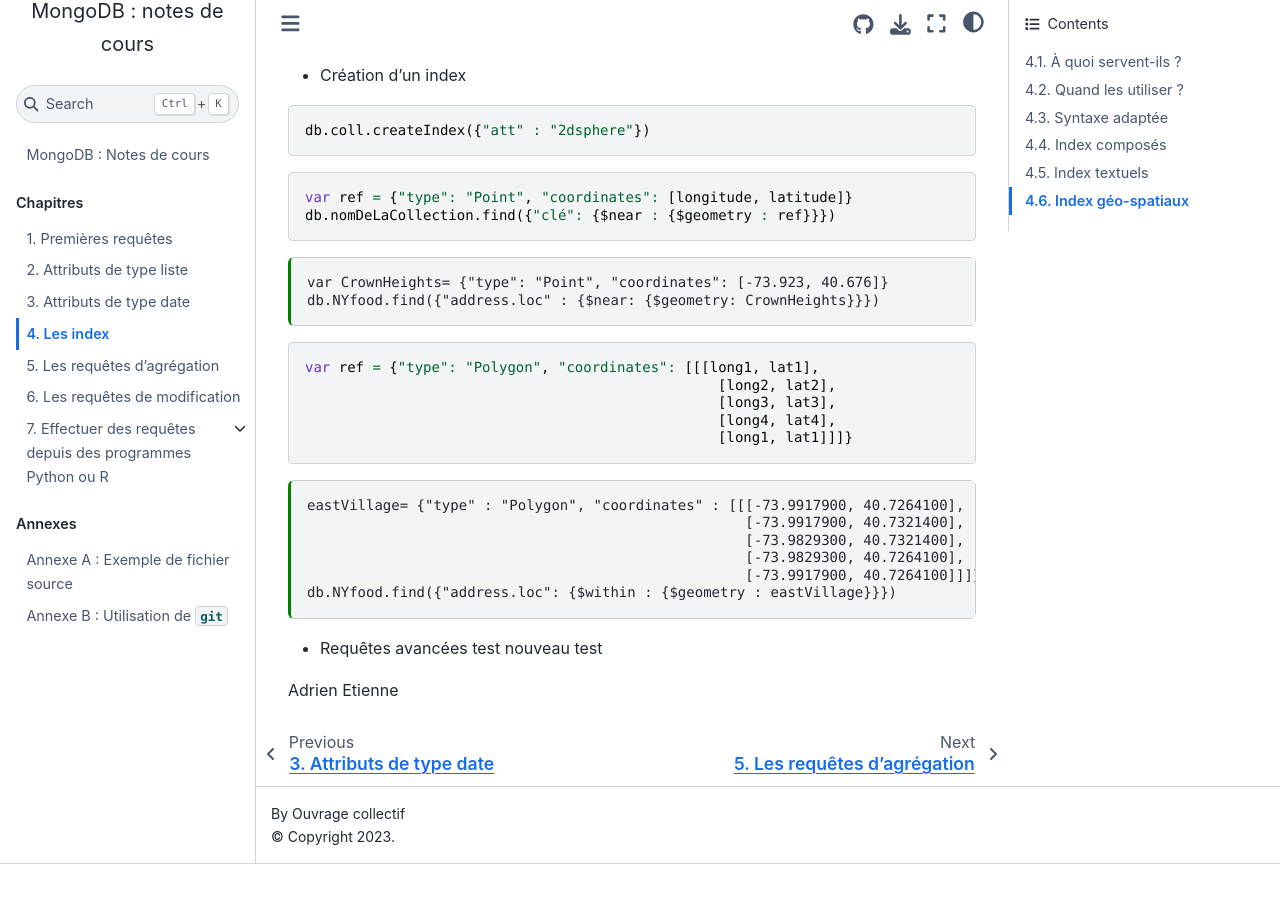
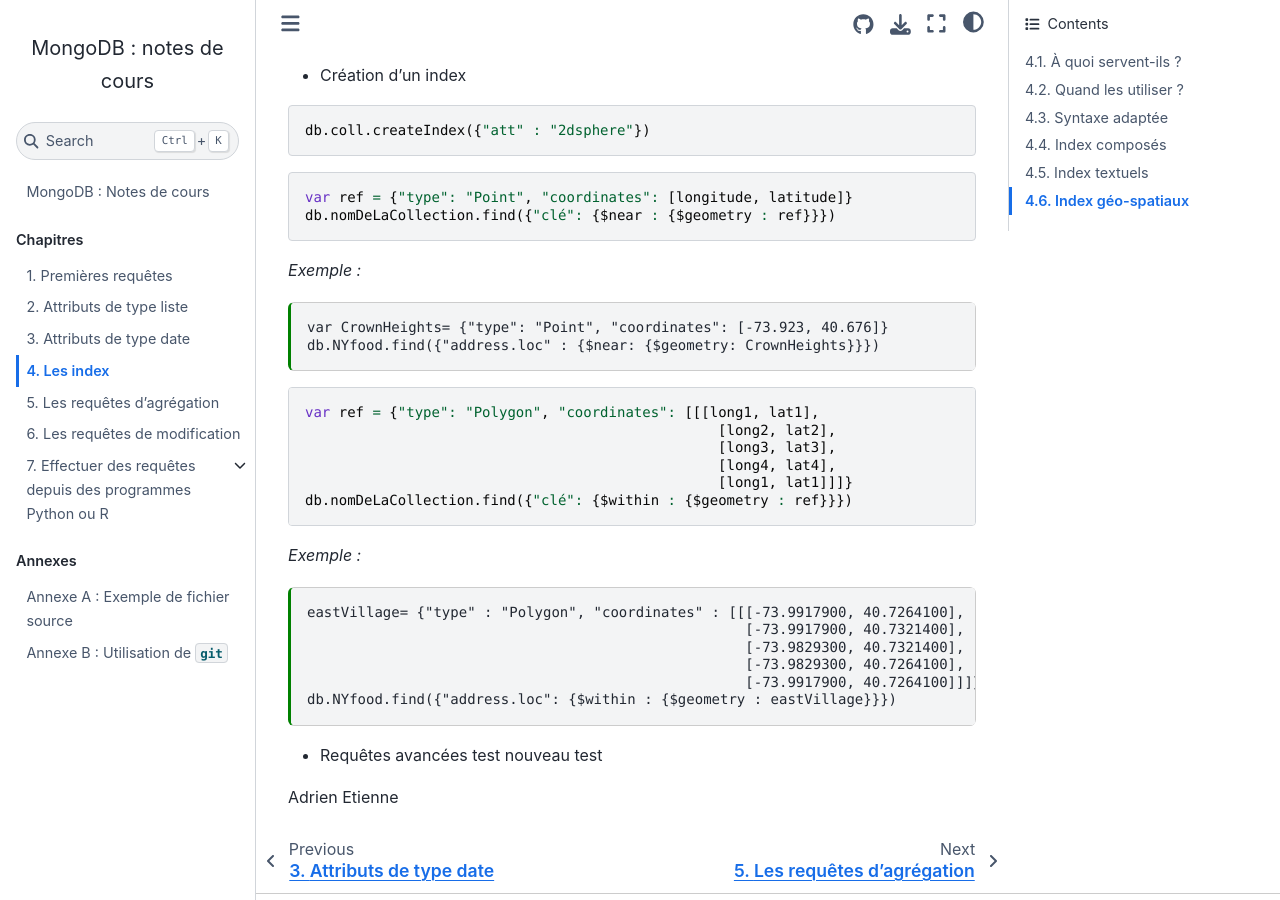
Before and after one commit to rtavenar/mongo_book, a Jupyter Book: the page built from content/04_index.md, in a window 1280 px wide and 900 px high, scrolled down 2948 px. Built offline with Jupyter Book 1.0.4 settings and Sphinx 7.4.7 and the Sphinx Book theme 1.1.4, drawn with Linux system fonts in a browser that asks for light colours; before the commit the page ends 3812 px from its top, so only the background shows below that.

Commit message:
Update 04_index.md

````diff
--- a/content/04_index.md
+++ b/content/04_index.md
@@ -115,6 +115,7 @@
 var ref = {"type": "Point", "coordinates": [longitude, latitude]}
 db.nomDeLaCollection.find({"clé": {$near : {$geometry : ref}}})
 ```
+_Exemple :_
 ```{code-cell}
 var CrownHeights= {"type": "Point", "coordinates": [-73.923, 40.676]}
 db.NYfood.find({"address.loc" : {$near: {$geometry: CrownHeights}}})
@@ -125,7 +126,9 @@
                                                  [long3, lat3],
                                                  [long4, lat4],
                                                  [long1, lat1]]]}
+db.nomDeLaCollection.find({"clé": {$within : {$geometry : ref}}})
 ```
+_Exemple :_
 ```{code-cell}
 eastVillage= {"type" : "Polygon", "coordinates" : [[[-73.9917900, 40.7264100],
                                                     [-73.9917900, 40.7321400],
````
